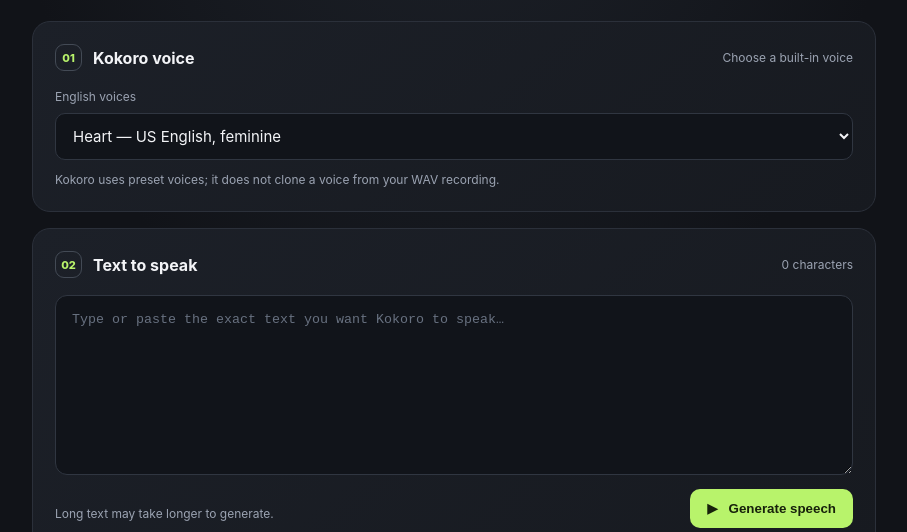
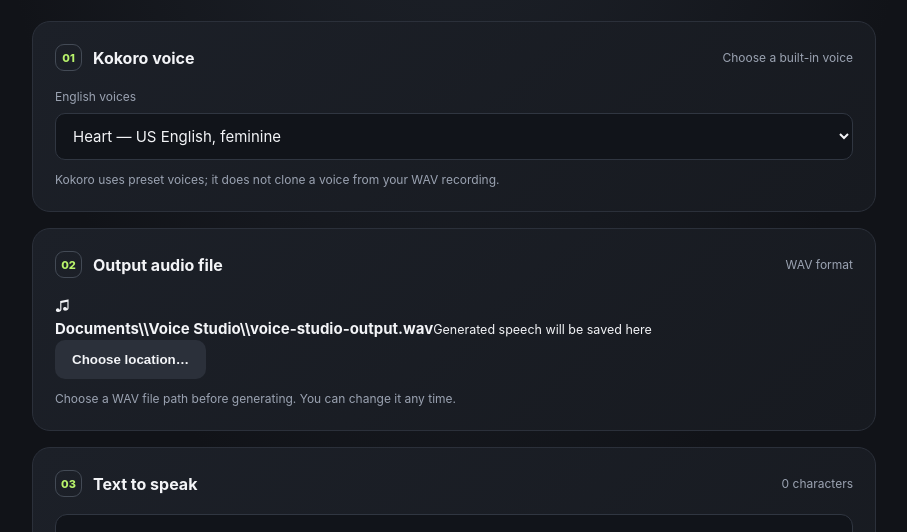
Before and after one commit to nezoko45-dev/voice-cloning, a browser extension: page desktop-app/src/index.html in a window 1280 px wide. Shown: the part 420-952 px from the top of the page, without its empty margins (186-1093 px from the left). Drawn offline with Linux system fonts and the light colour scheme.

Commit message:
Add selectable WAV output location to Voice Studio

```diff
--- a/desktop-app/src/index.html
+++ b/desktop-app/src/index.html
@@ -10,9 +10,11 @@
 <label for="voiceSelect" class="hint">English voices</label><select id="voiceSelect" class="voice-select">
 <option value="af_heart">Heart — US English, feminine</option><option value="af_bella">Bella — US English, feminine</option><option value="af_nicole">Nicole — US English, feminine</option><option value="af_sarah">Sarah — US English, feminine</option><option value="af_sky">Sky — US English, feminine</option><option value="am_adam">Adam — US English, masculine</option><option value="am_michael">Michael — US English, masculine</option><option value="bf_emma">Emma — British English, feminine</option><option value="bf_isabella">Isabella — British English, feminine</option><option value="bm_george">George — British English, masculine</option><option value="bm_lewis">Lewis — British English, masculine</option>
 </select><p class="hint">Kokoro uses preset voices; it does not clone a voice from your WAV recording.</p></section>
-<section class="panel"><div class="section-heading"><div><span class="step">02</span><h3>Text to speak</h3></div><span id="charCount" class="subtle">0 characters</span></div>
+<section class="panel"><div class="section-heading"><div><span class="step">02</span><h3>Output audio file</h3></div><span class="subtle">WAV format</span></div>
+<div class="output-picker"><div class="output-file"><span class="output-file-icon">♫</span><div><strong id="outputPathLabel">Documents\\Voice Studio\\voice-studio-output.wav</strong><small>Generated speech will be saved here</small></div></div><button id="chooseOutputButton" class="secondary" type="button">Choose location…</button></div><p class="hint">Choose a WAV file path before generating. You can change it any time.</p></section>
+<section class="panel"><div class="section-heading"><div><span class="step">03</span><h3>Text to speak</h3></div><span id="charCount" class="subtle">0 characters</span></div>
 <textarea id="textInput" placeholder="Type or paste the exact text you want Kokoro to speak…" spellcheck="true"></textarea>
 <div class="text-footer"><span class="hint">Long text may take longer to generate.</span><button id="generateButton" class="primary" type="button">▶ &nbsp; Generate speech</button></div></section>
-<section id="resultPanel" class="panel" hidden><div class="section-heading"><div><span class="step">03</span><h3>Your generated speech</h3></div><span id="resultStatus" class="subtle">Ready</span></div><audio id="audioPlayer" controls></audio><button id="saveButton" class="secondary" type="button">Show WAV location</button></section>
+<section id="resultPanel" class="panel" hidden><div class="section-heading"><div><span class="step">04</span><h3>Your generated speech</h3></div><span id="resultStatus" class="subtle">Ready</span></div><audio id="audioPlayer" controls></audio><button id="saveButton" class="secondary" type="button">Show WAV location</button></section>
 <section class="status-card" aria-live="polite"><span class="status-icon">i</span><div><strong id="statusTitle">Local engine setup</strong><p id="statusMessage">Checking whether the speech engine is installed…</p></div></section>
 <footer><span>Audio processing is intended to stay on this PC.</span><span>Model downloads require internet once.</span></footer></main><script src="renderer.js"></script></body></html>
```
